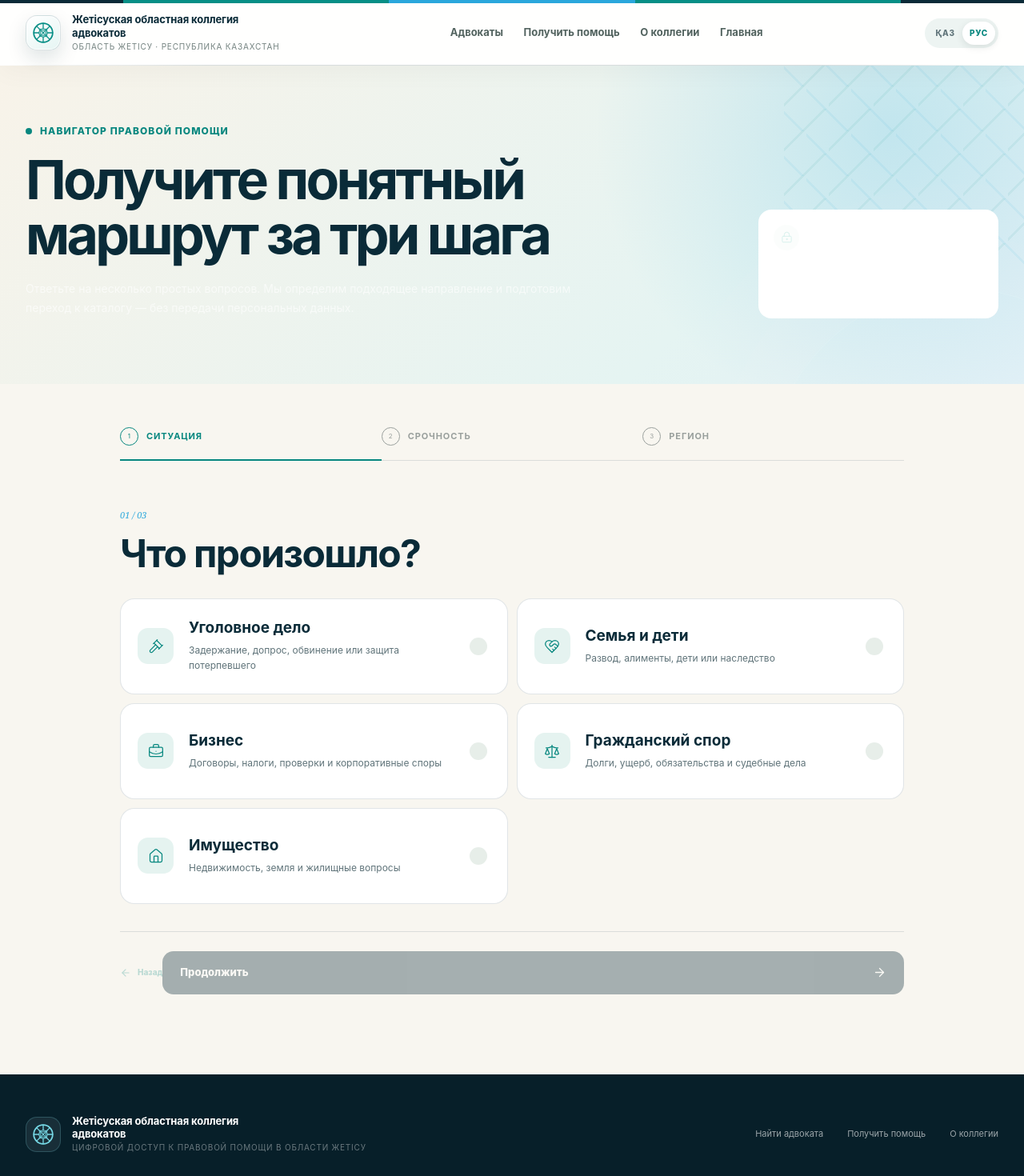
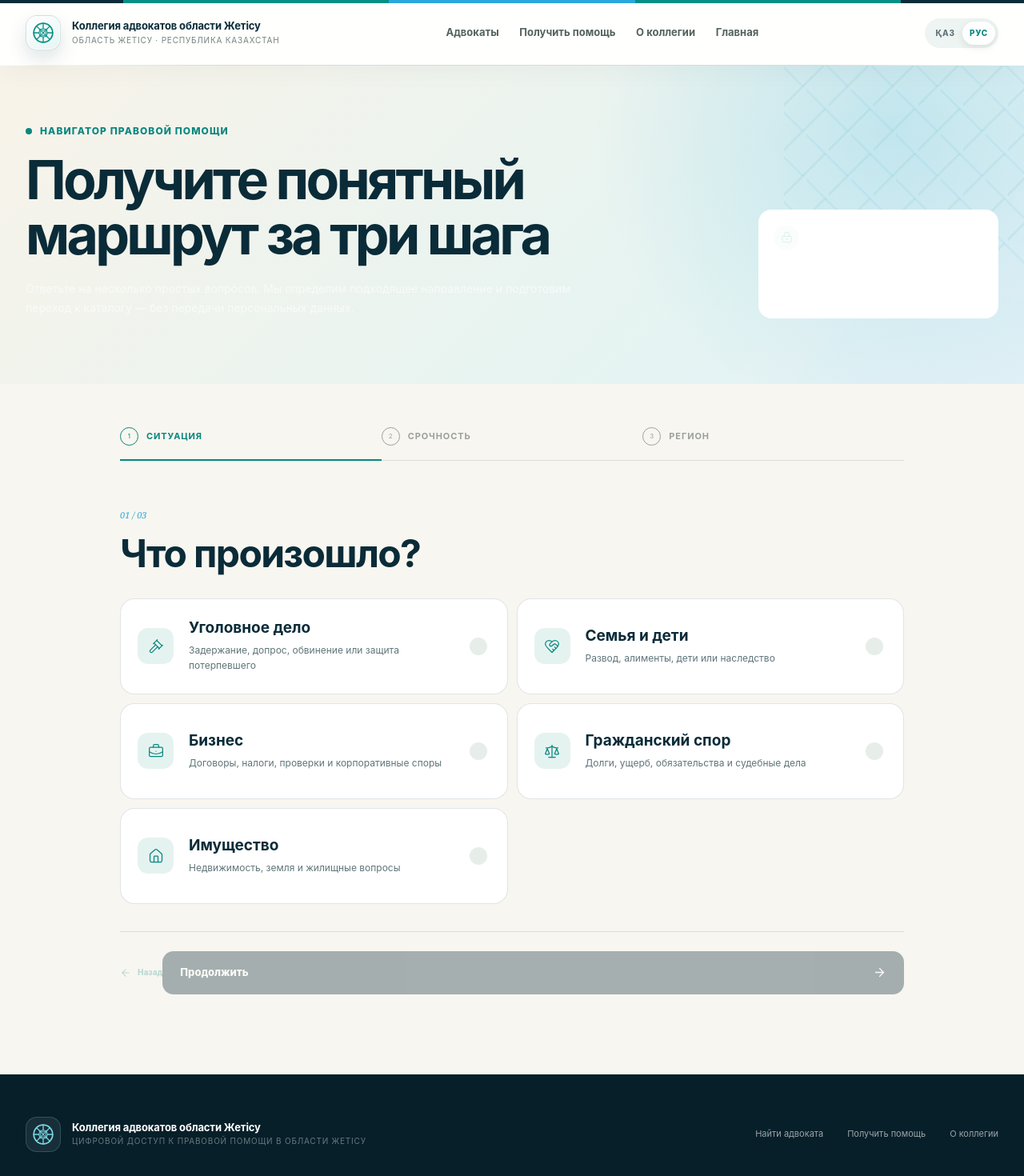
Before and after one commit to ZhanibekDD/collegia-advokatov, a Next.js app: page /pomosh in a window 1280 px wide. Shown: the top 1470 px of the page at 80% size. Built offline with nearby package versions, Linux system fonts and the light colour scheme.

Commit message:
use official Russian name of Zhetysu bar association

```diff
--- a/app/components/portal-shell.tsx
+++ b/app/components/portal-shell.tsx
@@ -30,7 +30,7 @@ export function PortalHeader({ locale, onLocaleChange }: { locale: Locale; onLoc
         <a className="brand" href="/">
           <span className="brand-mark" aria-hidden="true"><ShanyrakMark /></span>
           <span className="brand-copy">
-            <strong>{locale === "ru" ? "Жетісуская областная коллегия адвокатов" : "Жетісу облыстық адвокаттар алқасы"}</strong>
+            <strong>{locale === "ru" ? "Коллегия адвокатов области Жетісу" : "Жетісу облыстық адвокаттар алқасы"}</strong>
             <small>{locale === "ru" ? "Область Жетісу · Республика Казахстан" : "Жетісу облысы · Қазақстан Республикасы"}</small>
           </span>
         </a>
@@ -64,7 +64,7 @@ export function PortalFooter({ locale }: { locale: Locale }) {
         <div className="brand footer-logo">
           <span className="brand-mark" aria-hidden="true"><ShanyrakMark /></span>
           <span className="brand-copy">
-            <strong>{locale === "ru" ? "Жетісуская областная коллегия адвокатов" : "Жетісу облыстық адвокаттар алқасы"}</strong>
+            <strong>{locale === "ru" ? "Коллегия адвокатов области Жетісу" : "Жетісу облыстық адвокаттар алқасы"}</strong>
             <small>{locale === "ru" ? "Цифровой доступ к правовой помощи в области Жетісу" : "Жетісу облысындағы құқықтық көмекке цифрлық қолжетімділік"}</small>
           </span>
         </div>
```
